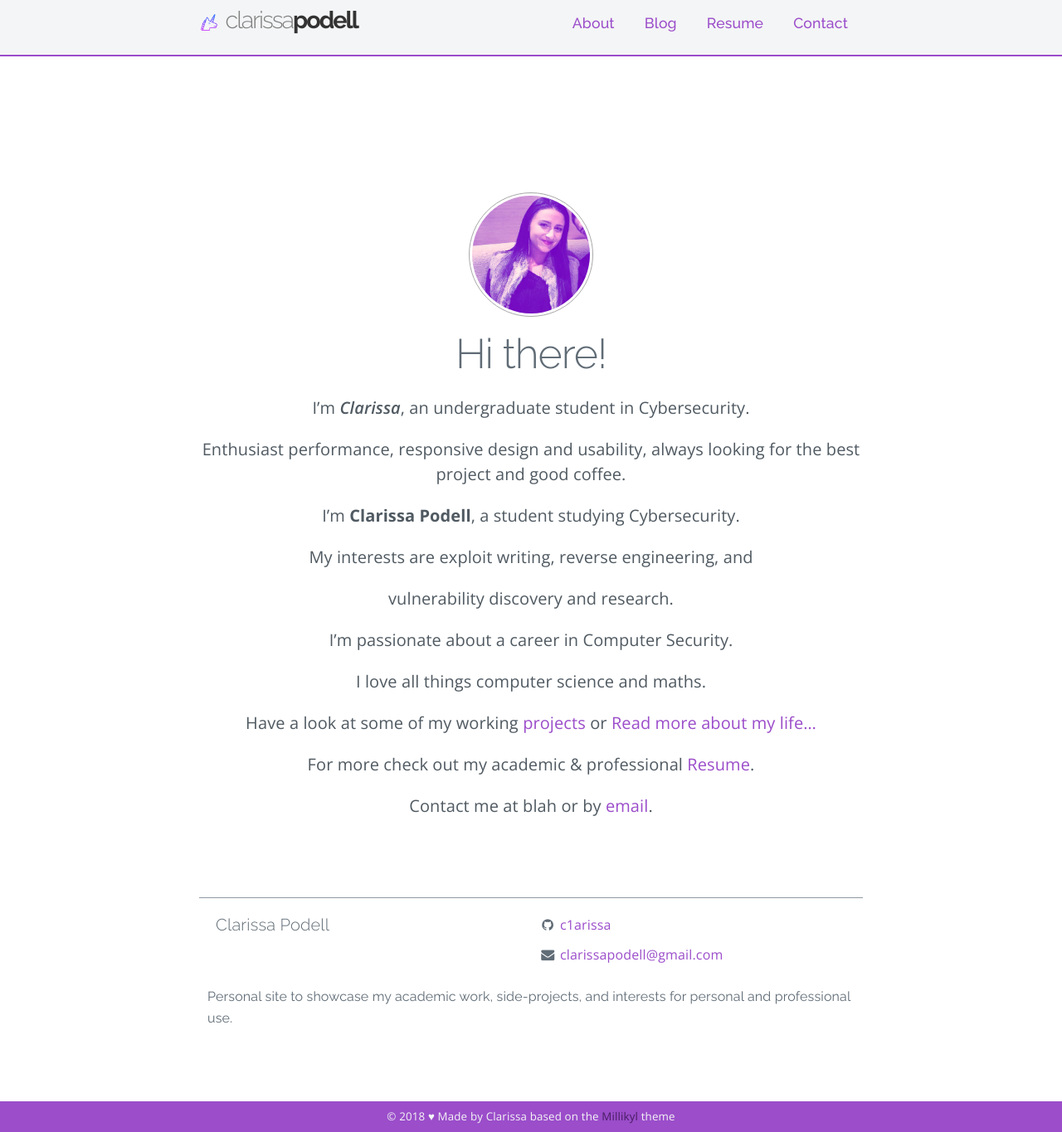
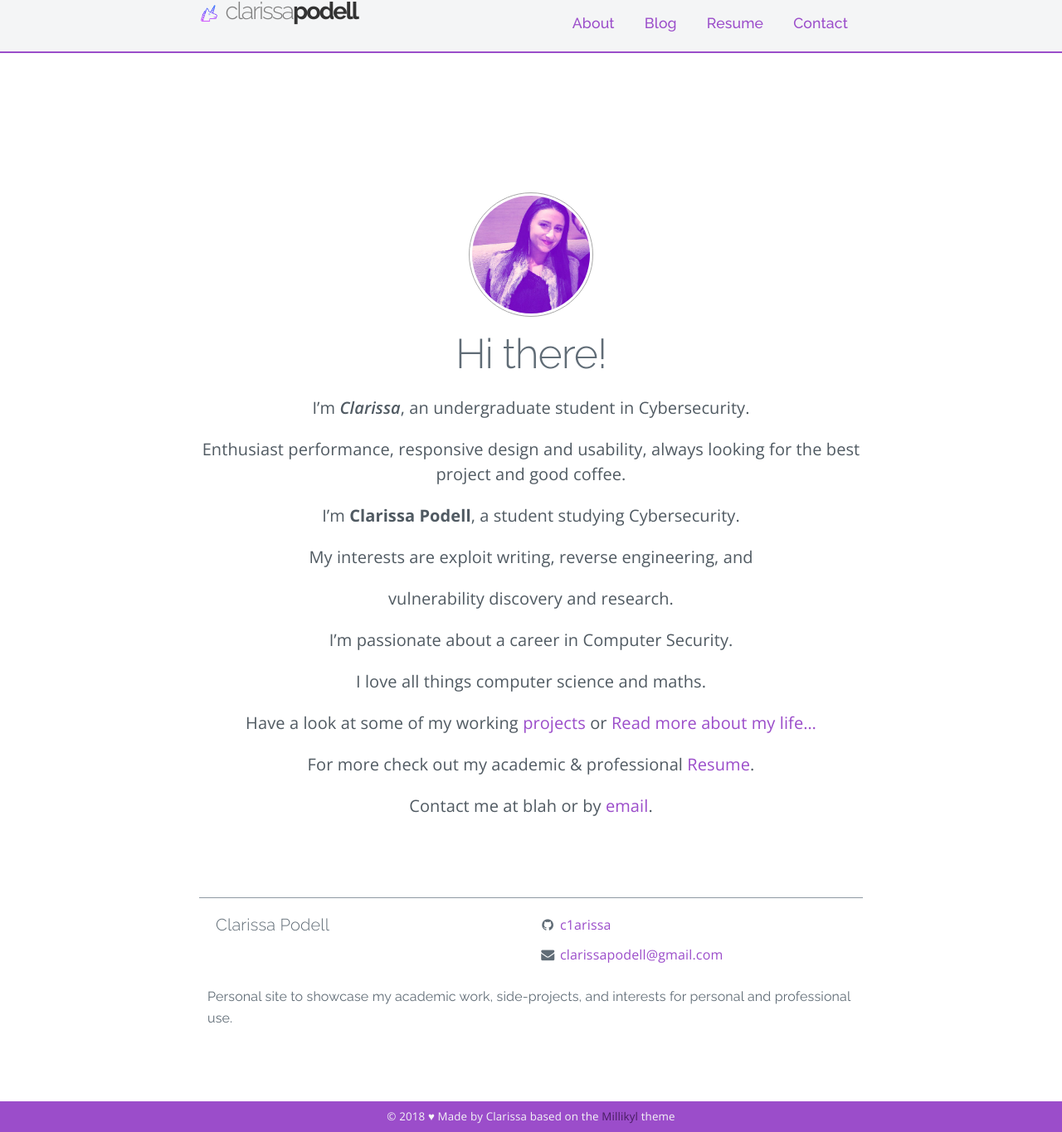
Before and after one commit to c1arissa/c1arissa.github.io, a Jekyll site: the page built from index.md, in a window 1280 px wide and 1365 px high. Shown: the whole window at 83% size. Built offline with Jekyll 4.4.1, drawn with Linux system fonts in a browser that asks for light colours; nearby versions of some CDN libraries; a style sheet for code colours, icons or effects is not loaded.

Commit message:
Update _nav.scss

```diff
--- a/_sass/_nav.scss
+++ b/_sass/_nav.scss
@@ -16,7 +16,7 @@
       position: relative;
       a {
         display: block;
-        padding: 1.375rem 18px;
+        padding: 1.375rem 18px 1.0rem;
 	//padding-top: 1.1rem;
         //line-height: $nav-height / 2;
         background: $nav-background;
@@ -55,11 +55,11 @@
   display: none;
   position: absolute;
   top: 0;
-  right: 0;
+  right: 18px;
   background: $nav-background;
   height: $nav-height;
   width: $nav-height;
-  margin-right: 20px;
+  //margin-right: 20px;
   //line-height: $nav-height / 2;
 }
 
@@ -113,7 +113,7 @@
 		}
 		nav {
 			width: 100%;
-			padding: $nav-height 0 5px; // 15
+			padding: $nav-height 0 0px; // 15
 			ul {
 				display: none;
 
@@ -124,7 +124,6 @@
 						line-height: 20px;
 						&:hover {
 							background: $link-hover-color;
-							//color: $nav-font-color;
 							color: #ffffff;
 						}
 					}
@@ -172,7 +171,7 @@
   float: left;
   line-height: $nav-height / 2;
   font-size: 1.8em;
-  padding-top: 1.1rem;
+  //padding-top: 1.1rem;
   a,
   a:visited {
     color: $nav-font-color;
```
